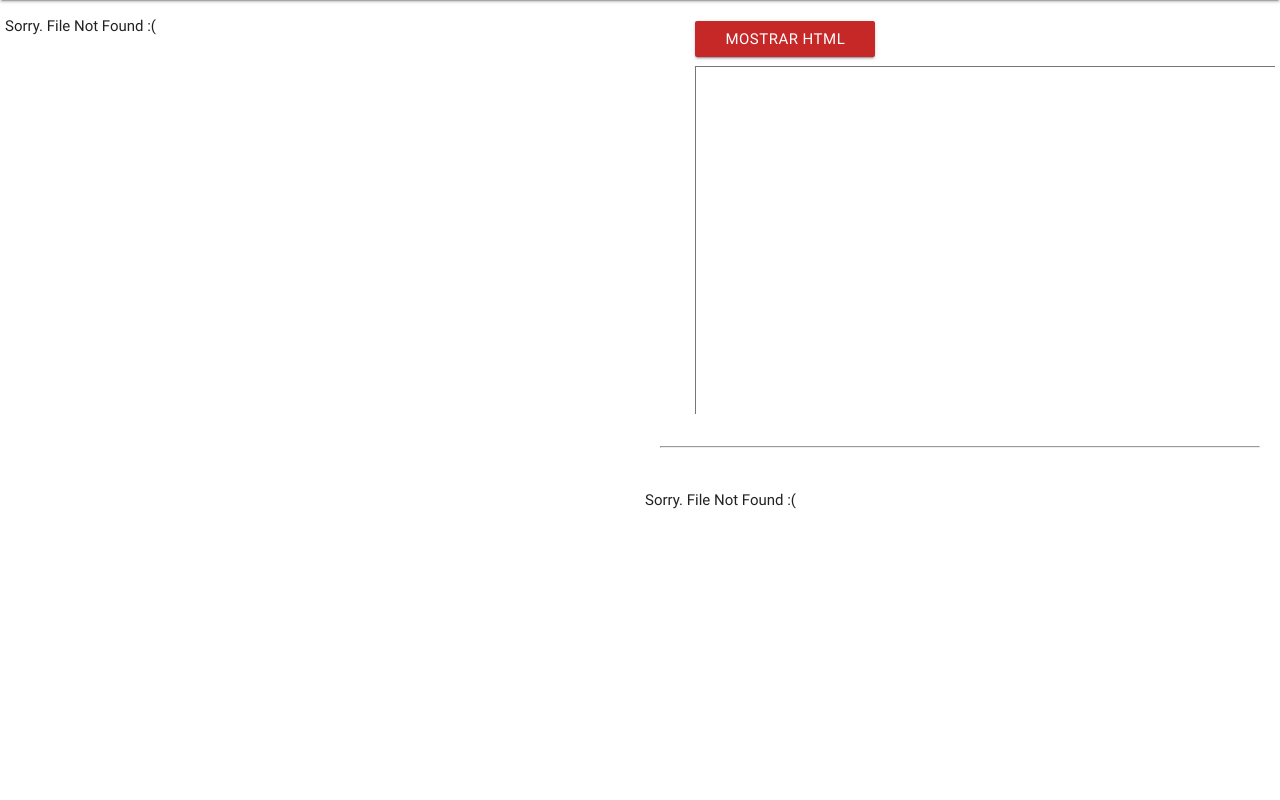
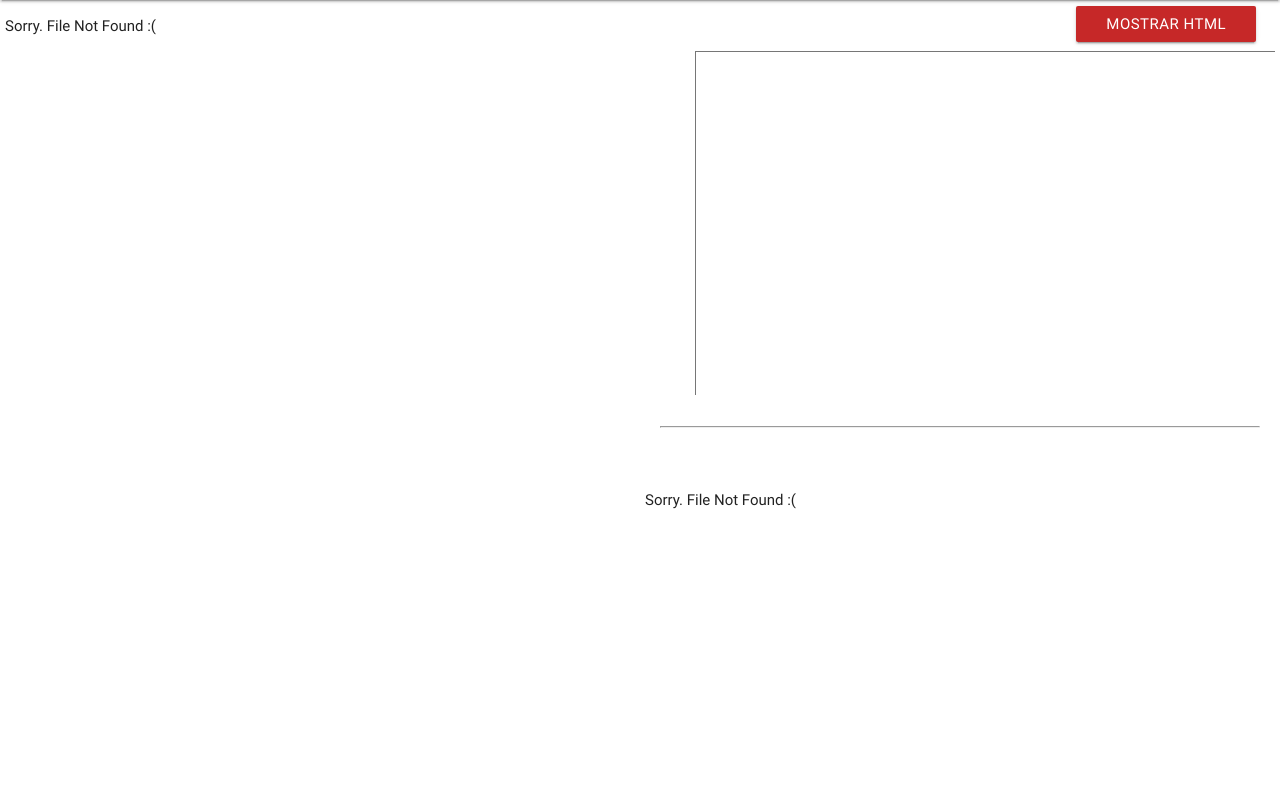
Before and after one commit to NumberZeroSoftware/PDFINVEST, a Django app: template pdfapp/templates/edit.html in a window 1280 px wide. Shown: the part 64-864 px from the top of the page. Run offline with Django 3.2, Linux system fonts and the light colour scheme; the template is opened without the code that fills it, so the values that code supplies are empty.

Commit message:
Teruel Corrections Done

```diff
--- a/pdfapp/static/edit.css
+++ b/pdfapp/static/edit.css
@@ -1,9 +1,9 @@
 .longText {
 width : 100%;
-word-break: break-all;
+word-break: keep-all;
 white-space: -moz-pre-wrap; /* Mozilla */
 white-space: -o-pre-wrap; /* Opera 7 */
-    white-space: pre-wrap;  /* CSS 2.1 */
+white-space: pre-wrap;  /* CSS 2.1 */
 white-space: pre-line; /* CSS 3 */
-/* word-wrap: break-word; /* IE */
+/*word-wrap:  break-word; /* IE */
 }
--- a/pdfapp/static/textStringHandler.js
+++ b/pdfapp/static/textStringHandler.js
@@ -1,5 +1,5 @@
 // Made by Christian Oliveros ( oliveroschristian.wordpress.com )
-// Last edit 02/03/2017
+// Last edit 29/03/2017
 
 
 $("#textStringHTML").hide();
@@ -47,12 +47,12 @@ $('#showOther').on('click', function(){
 	if (!showingHtmlTextstring) {
 		textString.hide();
 		textStringHTML.show();
-		$('#showOther').text('Show Text');
+		$('#showOther').text('Mostrar Texto');
 	}
 	else {
 		textString.show();
 		textStringHTML.hide();
-		$('#showOther').text('Show HTML');
+		$('#showOther').text('Mostrar HTML');
 	}
 	showingHtmlTextstring = !showingHtmlTextstring;
 });
--- a/pdfapp/templates/edit.html
+++ b/pdfapp/templates/edit.html
@@ -23,6 +23,9 @@
 
         <!-- text String Handler Script -->
         <script src="{% static "programHandler.js" %}"></script>
+
+        <!-- Edit CSS -->
+        <link rel="stylesheet" href="{% static "edit.css" %}">
 
         <style>
             #dropdown1 {
@@ -75,7 +78,7 @@
 
                 </td>
                 <td rowspan="1">
-                    <div style=" width: 100%; height: 91%; overflow-y: auto; overflow-x: auto; white-space: nowrap;">
+                    <div style=" width: 100%; height: 90%; overflow-y: auto; overflow-x: auto; white-space: nowrap;">
                         {{ error }}
                         {% if error %}
                             <p>Sorry. File Not Found :(</p>
@@ -83,7 +86,7 @@
                             {% if reload %}
                                 <p style="text-align: left; margin: 1% 3% 3% 8%;">Generating OCR HTML.</p>
                             {% else %}
-                                <div style="height: 5%; text-align: left; margin: 1% 3% 3% 8%; ">
+                                <div style="height: 5%; text-align: right; margin: 1% 3% 3% 8%; ">
                                     <button class="waves-effect red darken-3 btn" id="showOther">Mostrar HTML</button>
                                 </div>
                                 <textarea class="input" id="textStringHTML" style="width: 100%; height: 95%; text-align: left; margin: 1% 3% 3% 8%;" value=":C"></textarea>
@@ -91,7 +94,7 @@
                             {% endif %}
                         {% endif %}
                     </div>
-                    <div><hr style="height: 9%;  color:gray; width:95%; size:1; margin-top:5%"></div>
+                    <div style="height: 10%; width: 100%;"><hr style="color:gray; width:95%; size:1; margin-top:5%"></div>
                 </td>
             </tr>
             <tr>
@@ -109,7 +112,7 @@
                                             {% csrf_token %}
                                             <div class="container" style="margin-left:3%;">
                                             {% if alert %} <div class="error red-text longText">{{ alert }}</div>{% endif%}
-                                            {{ program_form.non_field_errors }}
+                                            <div class="error red-text longText">{{ program_form.non_field_errors }}</div>
                                             <h4>Identificación</h4>
 
                                             <a class='dropdown-button waves-effect red darken-3 btn' data-activates='dropdown1'>Extraer</a>
```
